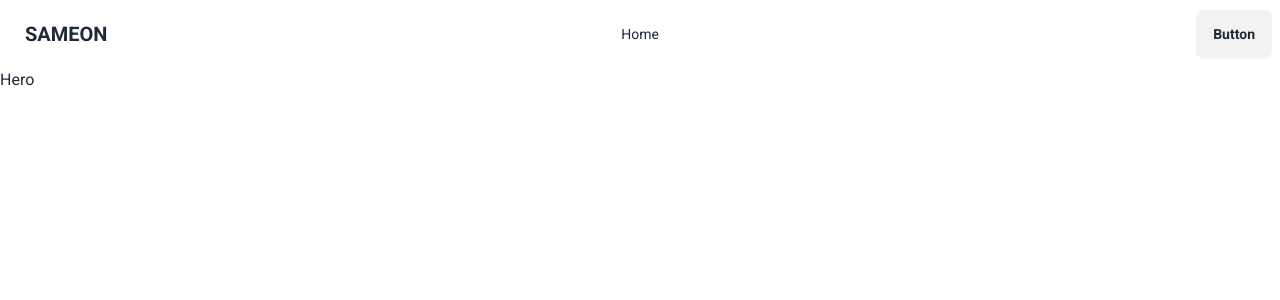
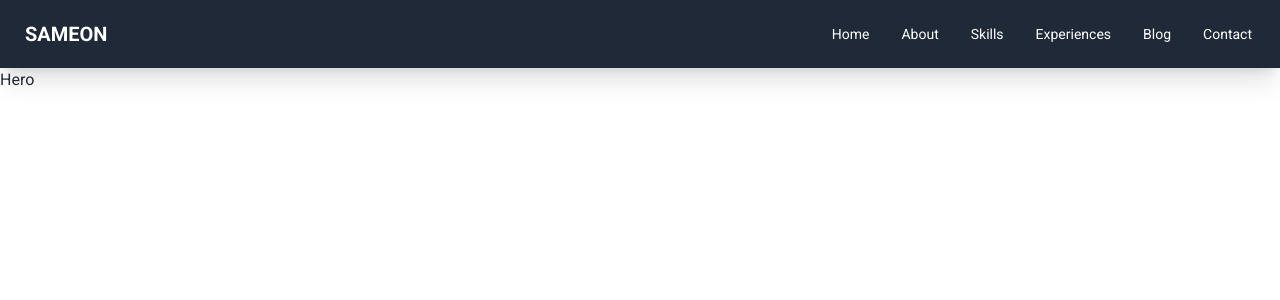
Before and after one commit to mdsabbiralmamon/sameon-rich-cv, a Next.js app: page / in a window 1280 px wide. Shown: the top 300 px of the page. Built offline with nearby package versions, Linux system fonts and the light colour scheme.

Commit message:
updated nav links

```diff
--- a/src/components/Shared/Navbar/Navbar.tsx
+++ b/src/components/Shared/Navbar/Navbar.tsx
@@ -1,17 +1,23 @@
+import Link from 'next/link'
 import React from 'react'
 
 export default function Navbar() {
     const navLinks = <>
-        <li><a>Home</a></li>
+        <li><Link href={'/'}>Home</Link></li>
+        <li><Link href={'/about'}>About</Link></li>
+        <li><Link href={'/skills'}>Skills</Link></li>
+        <li><Link href={'/experiences'}>Experiences</Link></li>
+        <li><Link href={'/blog'}>Blog</Link></li>
+        <li><Link href={'/contact'}>Contact</Link></li>
     </>
     return (
-        <div className="navbar bg-base-100">
+        <div className="navbar bg-gray-800 text-white shadow-xl">
             <div className="navbar-start">
                 <div className="dropdown">
                     <div tabIndex={0} role="button" className="btn btn-ghost lg:hidden">
                         <svg xmlns="http://www.w3.org/2000/svg" className="h-5 w-5" fill="none" viewBox="0 0 24 24" stroke="currentColor"><path strokeLinecap="round" strokeLinejoin="round" strokeWidth="2" d="M4 6h16M4 12h8m-8 6h16" /></svg>
                     </div>
-                    <ul tabIndex={0} className="menu menu-sm dropdown-content mt-3 z-[1] p-2 shadow bg-base-100 rounded-box w-52">
+                    <ul tabIndex={0} className="menu menu-sm dropdown-content mt-3 z-[1] p-2 shadow bg-gray-800 text-white rounded-box w-52">
                         {
                             navLinks
                         }
@@ -19,16 +25,13 @@ export default function Navbar() {
                 </div>
                 <a className="btn btn-ghost text-xl">SAMEON</a>
             </div>
-            <div className="navbar-center hidden lg:flex">
+            <div className="navbar-end hidden lg:flex">
                 <ul className="menu menu-horizontal px-1">
                     {
                         navLinks
                     }
                 </ul>
             </div>
-            <div className="navbar-end">
-                <a className="btn">Button</a>
-            </div>
         </div>
     )
 }
```
